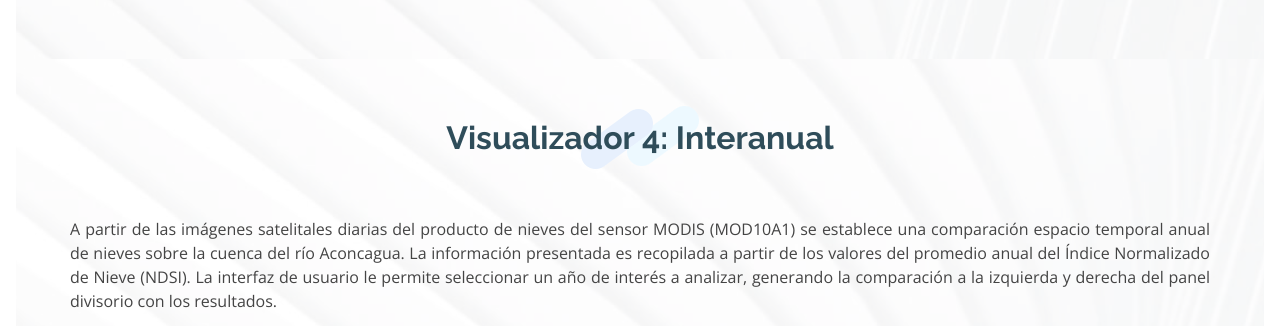
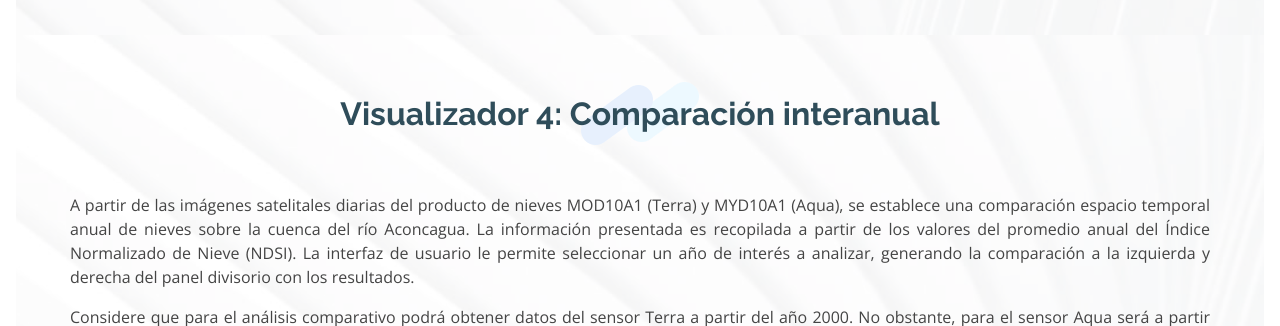
Before and after one commit to DatosLabUPLA/obsnieves-web-legacy, a Django app: page /visualizadores in a window 1280 px wide. Shown: the part 3988-4314 px from the top of the page. Run offline with Django 3.2, Linux system fonts and the light colour scheme; some libraries are stand-ins or nearby versions.

Commit message:
Update: Se actualiza información de los visualizadores

```diff
--- a/core/templates/core/display.html
+++ b/core/templates/core/display.html
@@ -21,10 +21,7 @@
 
         <div class="row text-justify">
           <p>
-            Las aplicaciones de Earth Engine Experimental son interfaces de usuario dinámicas que se pueden compartir de forma gratuita
-            para los análisis desarrollados en Google Earth Engine. Con las aplicaciones, los expertos pueden visualizar y utilizar elementos
-            simples de la interfaz de usuario a fin de aprovechar el catálogo de datos y el poder analítico de Earth Engine. Dentro de la
-            aplicación de Google Earth Engine Experimental se presentan los siguientes  visualizadores desarrollados:
+            Las aplicaciones de Earth Engine Experimental son interfaces de usuario dinámicas que se pueden compartir de forma gratuita para los análisis desarrollados en Google Earth Engine. Con las aplicaciones, los expertos pueden visualizar y utilizar elementos simples de la interfaz de usuario a fin de aprovechar el catálogo de datos y el poder analítico de Earth Engine. Dentro de la aplicación de Google Earth Engine Experimental se presentan los siguientes  visualizadores desarrollados:
           </p>
         </div>
       </div>
@@ -40,10 +37,7 @@
 
         <div class="row text-justify">
             <p>
-              A partir de la información histórica disponible del producto de nieves del sensor MODIS (MOD10A1) se calcula el promedio del Índice
-              Normalizado de Nieve (NDSI) para cada día del año (DOY, Day Of Year) en el periodo 2000-2020 correspondiente a la sección media-superior
-              de las cuencas de la zona central. Esta información se compara con el estado actual y se presenta en un gráfico de la actual temporada. La interfaz
-              presente en el mapa permite recorrer y observar la desviación desde el promedio (anomalía) para cada DOY hasta la última imagen más actual disponible.
+              A partir de la información histórica disponible del producto de nieves del sensor MODIS (MOD10A1) se calcula el promedio del Índice Normalizado de Nieve (NDSI) para cada día del año (DOY, Day Of Year) en el periodo 2000-2020 correspondiente a la sección media-superior de las cuencas de la zona central. Esta información se compara con el estado actual y se presenta en un gráfico de la actual temporada. La interfaz presente en el mapa permite recorrer y observar la desviación desde el promedio (anomalía) para cada DOY hasta la última imagen más actual disponible.
             </p>
 
             <p>
@@ -67,13 +61,7 @@
 
       <div class="row text-justify">
           <p>
-            A partir de imágenes satelitales diarias del producto de nieves (MOD10A1) obtenidas del sensor MODIS,
-            se calcula el promedio por DOY (Day Of Year/Día del año) con el Índice Normalizado de Nieve (NDSI). Se
-            establece un indicador de variabilidad (error, desviación estándar, varianza) para caracterizar el año
-            normal (verde), establecer un déficit de precaución (-10%) y uno de alerta (-20%). Esta interfaz de usuario
-            a través del panel o directamente dentro del mapa, le permite personalizar su búsqueda seleccionando el
-            área de interés por cuenca, subcuenca o sub-subcuenca, desplegando un gráfico correspondiente al año
-            normal y el estado actual.
+            Con la información histórica disponible para el producto de nieves del sensor MODIS (MOD10A1) se calcula el promedio del Índice Normalizado de Nieve (NDSI) para cada día del año (DOY, Day Of Year) en el periodo 2000-2020 sobre la sección media-superior de la cuenca del Río Aconcagua. Esta información se compara con el estado actual y se presenta en un gráfico de la actual temporada. La interfaz presente en el mapa permite recorrer y observar la desviación desde el promedio (anomalía) para cada DOY hasta la última imagen más actual disponible.
           </p>
 
           <p>
@@ -94,17 +82,12 @@
     <div class="container">
 
       <div class="section-title">
-        <h2>Visualizador 3: Estacional</h2>
+        <h2>Visualizador 3: Comparación estacional</h2>
       </div>
 
       <div class="row text-justify">
           <p>
-            En base a imágenes satelitales diarias del producto de nieves (MOD10A1) obtenidas del sensor MODIS,
-            se establece una comparación estacional entre los distintos meses del año sobre la cuenca del Río
-            Aconcagua mediante un panel divisorio. La información es recopilada a partir de los valores del promedio
-            mensual del Indice Normalizado de Nieve (NDSI). Esta interfaz de usuario le permite seleccionar los
-            meses de interés a analizar, desplegando el panel divisorio donde se visualizará el resultado dentro del
-            mapa.
+            En base a imágenes satelitales diarias de los producto de nieves MOD10A1 (Terra) y MYD10A1 (Aqua) obtenidas del sensor MODIS, se establece una comparación estacional entre los distintos meses del año sobre la cuenca del Río Aconcagua mediante un panel divisorio. La información es recopilada a partir de los valores del promedio mensual del Índice Normalizado de Nieve (NDSI). Esta interfaz de usuario le permite seleccionar los meses de interés a analizar, desplegando el panel divisorio donde se visualizará el resultado dentro del mapa.
           </p>
 
           <p>
@@ -125,16 +108,16 @@
     <div class="container">
 
       <div class="section-title">
-        <h2>Visualizador 4: Interanual</h2>
+        <h2>Visualizador 4: Comparación interanual</h2>
       </div>
 
       <div class="row text-justify">
           <p>
-            A partir de las imágenes satelitales diarias del producto de nieves del sensor MODIS (MOD10A1) se
-            establece una comparación espacio temporal anual de nieves sobre la cuenca del río Aconcagua. La
-            información presentada es recopilada a partir de los valores del promedio anual del Índice Normalizado
-            de Nieve (NDSI). La interfaz de usuario le permite seleccionar un año de interés a analizar, generando la
-            comparación a la izquierda y derecha del panel divisorio con los resultados.
+            A partir de las imágenes satelitales diarias del producto de nieves MOD10A1 (Terra) y MYD10A1 (Aqua), se establece una comparación espacio temporal anual de nieves sobre la cuenca del río Aconcagua. La información presentada es recopilada a partir de los valores del promedio anual del Índice Normalizado de Nieve (NDSI). La interfaz de usuario le permite seleccionar un año de interés a analizar, generando la comparación a la izquierda y derecha del panel divisorio con los resultados.
+          </p>
+
+          <p>
+            Considere que para el análisis comparativo podrá obtener datos del sensor Terra a partir del año 2000. No obstante, para el sensor Aqua será a partir del año 2003.
           </p>
 
           <p>
@@ -160,14 +143,7 @@
 
           <div class="row text-justify">
               <p>
-                A partir de imágenes diarias del sensor satelital MODIS (MOD10A1) se determina la variabilidad espacio
-                temporal de nieves sobre la cuenca del Aconcagua. Se presenta la información del valor promedio del
-                Índice Normalizado de Nieve (NDSI), el promedio del área cubierta de nieve (SCA) y el promedio de &quot;no
-                datos&quot; productos de la presencia de nubes, ángulo de visión, saturación del sensor, etc. La información
-
-                inicial corresponde al análisis sobre la cuenca completa, todo el periodo de medición (desde el 2000) a
-                una escala anual. Puede personalizar su búsqueda definiendo un periodo de medición, frecuencia de
-                medición y el área interesada.
+                A partir de imágenes diarias del sensor satelital MODIS (MOD10A1) se determina la variabilidad espacio temporal de nieves sobre la sección media-superior de la cuenca del Río Aconcagua. Se presenta la información del valor promedio del Índice Normalizado de Nieve (NDSI), el promedio del área cubierta de nieve (SCA) considerando un NDSI>40 y el promedio de "no datos" producto de la presencia de nubes, ángulo de visión, saturación del sensor entre otros. El periodo de medición comprende desde el 2000-2020, entregando información a una escala anual y mensual. Puede personalizar su búsqueda seleccionando las sub-subcuencas de su área de interés.
               </p>
 
               <p>
```
